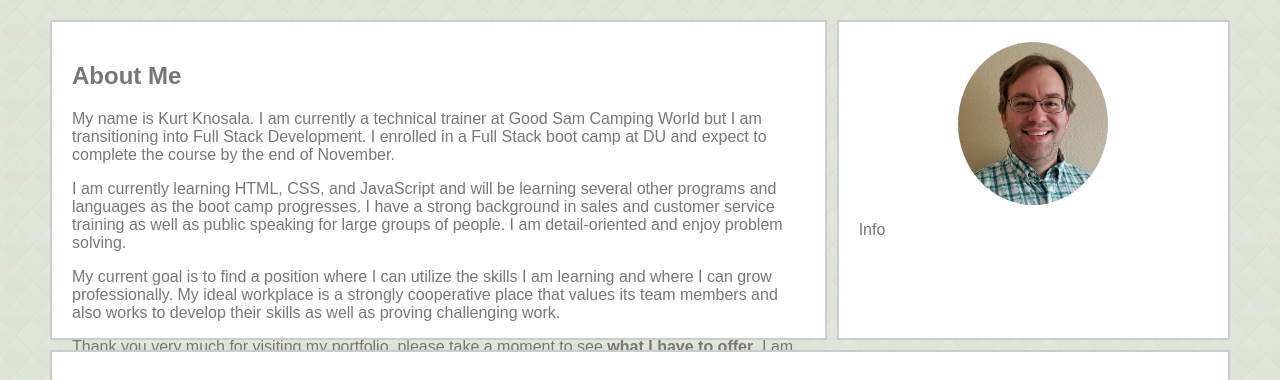
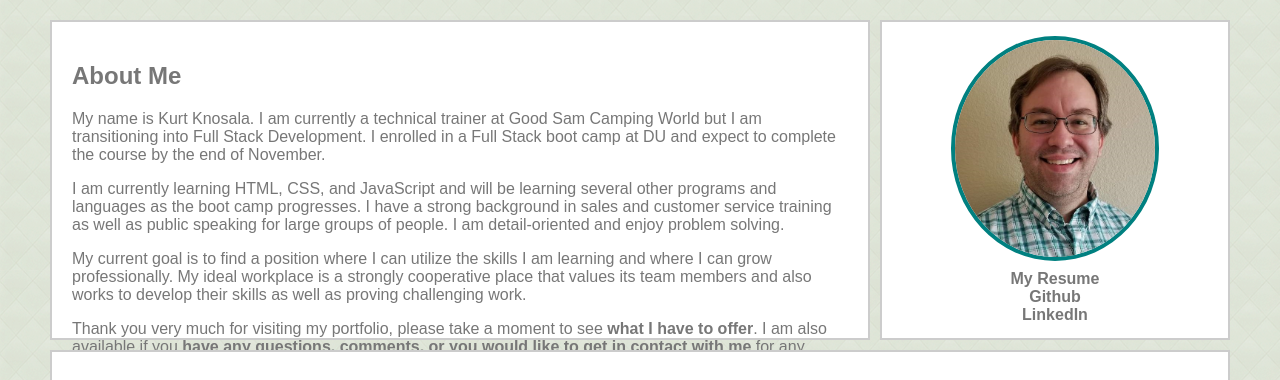
Before and after one commit to kknosala/Portfolio, a plain HTML site: page index.html in a window 1280 px wide. Shown: the part 130-510 px from the top of the page. Drawn offline with nearby package versions, Linux system fonts and the light colour scheme.

Commit message:
front page finished

```diff
--- a/assets/css/style.css
+++ b/assets/css/style.css
@@ -28,13 +28,10 @@ a:hover {
   transition: all 0.2s ease-in-out;
   transform: scale(1.1);
 }
-a:visited {
-  color: #777777;
-}
 .container {
   min-height: 100%;
   display: grid;
-  grid-template-columns: 50px 1fr 1fr 1fr 50px;
+  grid-template-columns: 50px 1fr 1fr 350px 50px;
   grid-template-rows: 90px 40px 350px auto 50px;
   grid-template-areas:
     "heading heading heading heading heading"
@@ -79,18 +76,18 @@ a:visited {
 .information {
   background-color: lightgrey;
   grid-area: info;
-  padding: 20px;
+  padding: 10px;
   margin-top: 20px;
   margin-bottom: 10px;
   background-color: #ffffff;
   box-sizing: border-box;
   border: 2px solid;
   border-color: #cccccc;
-  grid-template-columns: auto;
-  grid-template-rows: 1fr 1fr;
-  grid-template-areas:
-    "portimage"
-    "portinfo";
+  display: flex;
+  flex-direction: column;
+  justify-content: space-around;
+  align-items: center;
+  text-align: center;
 }
 .projects {
   background-color: burlywood;
@@ -214,11 +211,12 @@ a:visited {
   grid-area: footer;
 }
 #profile-pic {
-  width: 150px;
+  width: 200px;
   border-radius: 50%;
   display: block;
   margin-left: auto;
   margin-right: auto;
+  border: 4px solid teal;
   grid-area: portimage;
 }
 #portinfo {
@@ -255,7 +253,7 @@ a:visited {
 @media only screen and (max-width: 750px) {
   .container {
     grid-template-columns: auto;
-    grid-template-rows: 80px 40px auto auto auto 40px;
+    grid-template-rows: 80px 40px 400px auto auto 40px;
     grid-template-areas:
       "heading"
       "nav"
@@ -263,6 +261,9 @@ a:visited {
       "main"
       "project"
       "footer";
+  }
+  .about {
+      margin-right: 0;
   }
   .projects {
     grid-template-columns: 1fr;
@@ -276,7 +277,10 @@ a:visited {
       "link3"
       "link4";
   }
+  .overlay {
+      width: 100%;
+  }
   .modal-content {
-    width: 100%;
+    width: 80%;
   }
 }
--- a/index.html
+++ b/index.html
@@ -69,7 +69,15 @@
           id="profile-pic"
         />
         <div id="portinfo">
-            <p>Info</p>
+          <a
+            href="https://drive.google.com/file/d/1w9ICFgWkXH33RQE1w2LelyDrHiFoaMzL/view?usp=sharing"
+            target="#"
+            >My Resume</a
+          ><br />
+          <a href="https://github.com/kknosala" target="#">Github</a><br />
+          <a href="https://www.linkedin.com/in/kurt-knosala/" target="#"
+            >LinkedIn</a
+          >
         </div>
       </div>
       <div class="projects">
```
Lines whose indentation alone changed are shown as unchanged.
